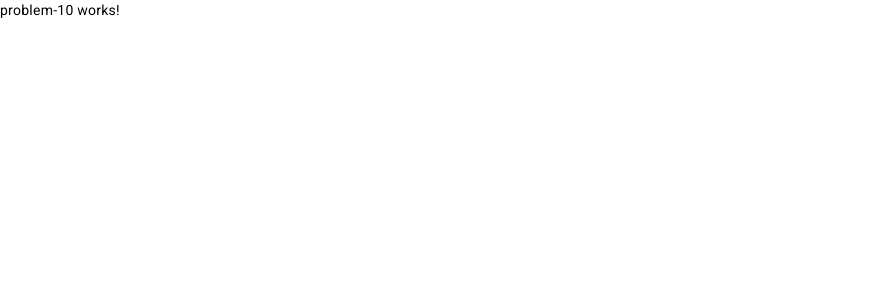
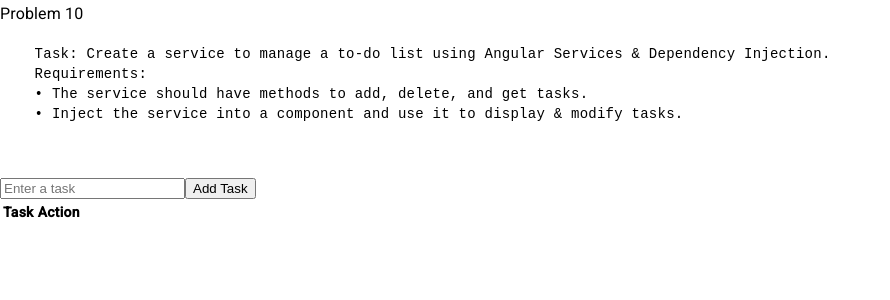
Before and after one commit to RDeyashi/angular-question, an Angular app: page /problem/10 in a window 1280 px wide. Shown: the top 300 px of the page, without its empty margins (0-890 px from the left). Built offline with nearby package versions, Linux system fonts and the light colour scheme.

Commit message:
problem 10

```diff
--- a/src/app/problem-10/problem-10.component.html
+++ b/src/app/problem-10/problem-10.component.html
@@ -1 +1,30 @@
-<p>problem-10 works!</p>
+<h3>Problem 10</h3>
+<pre>
+    Task: Create a service to manage a to-do list using Angular Services & Dependency Injection.
+    Requirements:
+    • The service should have methods to add, delete, and get tasks.
+    • Inject the service into a component and use it to display & modify tasks.
+</pre>
+
+<br><br>
+
+
+<input type="text" placeholder="Enter a task" [(ngModel)]="task"/>
+<button (click)="addTask(task)">Add Task</button>
+
+<table>
+    <thead>
+        <tr>
+            <th>Task</th>
+            <th>Action</th>
+        </tr>
+    </thead>
+    <tbody>
+        @for (task of tasks; track $index) {
+            <tr>
+                <td>{{task}}</td>
+                <td><button (click)="deleteTask($index)">Delete</button></td>
+            </tr>
+        }
+    </tbody>
+</table>
--- a/src/app/problem-10/problem-10.component.ts
+++ b/src/app/problem-10/problem-10.component.ts
@@ -1,12 +1,35 @@
 import { Component } from '@angular/core';
+import { FormsModule } from '@angular/forms';
+import { TaskService } from './service/task.service';
 
 @Component({
   selector: 'app-problem-10',
   standalone: true,
-  imports: [],
+  imports: [FormsModule],
   templateUrl: './problem-10.component.html',
-  styleUrl: './problem-10.component.scss'
+  styleUrl: './problem-10.component.scss',
+  providers: [TaskService]
 })
 export class Problem10Component {
+  constructor(private taskService: TaskService) { }
+  task: string = ''
+  tasks: string[] = [];
 
+  ngOnInit(): void {
+    this.loadTasks();
+  }
+
+  loadTasks() {
+    this.tasks = this.taskService.getTasks();
+  }
+
+  addTask(task: string) {
+    this.taskService.addTask(task);
+    this.loadTasks();
+  }
+
+  deleteTask(index: number) {
+    this.taskService.deleteTask(index);
+    this.loadTasks();
+  }
 }
--- /dev/null
+++ b/src/app/problem-10/service/task.service.ts
@@ -0,0 +1,27 @@
+import { Injectable } from '@angular/core';
+
+@Injectable({
+  providedIn: 'root'
+})
+export class TaskService {
+
+  constructor() { }
+
+  tasks: string[] = [];
+
+  getTasks() {
+    return this.tasks;
+  }
+
+  addTask(task: string) {
+    this.tasks = this.tasks.includes(task) ? this.tasks : [...this.tasks, task]
+    return this.tasks;
+  }
+
+  deleteTask(index: number) {
+    if (index && index < this.tasks.length) {
+      return this.tasks.splice(index, 1)
+    }
+    return this.tasks
+  }
+}
```
Also changed, not shown: 1 other file (tests, documents, lock files or other folders).
